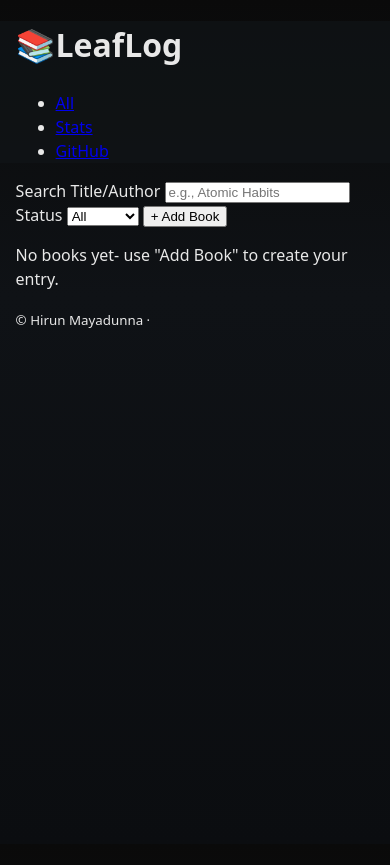
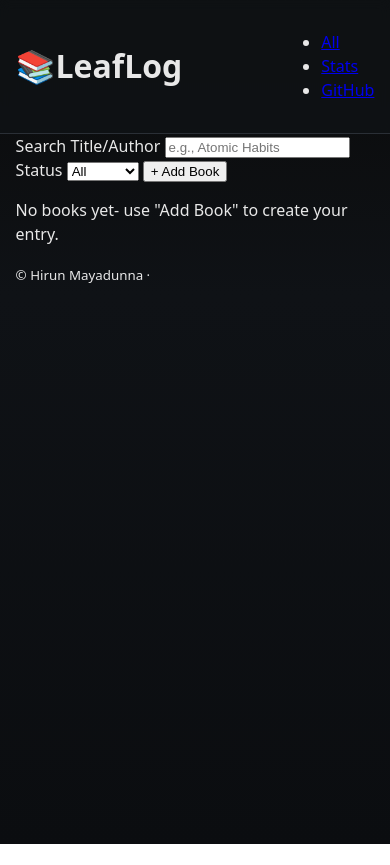
Before and after one commit to hirunmayadunna/leaflog, a plain HTML site: page index.html in a window 390 px wide. After the commit the page ends 844 px from the top, so only its background shows below. Drawn offline with Linux system fonts and the light colour scheme.

Commit message:
Refactor site header styles for improved layout and responsiveness

```diff
--- a/styles.css
+++ b/styles.css
@@ -68,5 +68,22 @@ body {
 
 .site-header{
     background: rgba(17,20,24,.7);
-    background-filter: blur(6px) ;
+    backdrop-filter: blur(6px);
+    border-bottom:1px solid var(--border);
+    position: sticky;
+    top: 0;
+    z-index: 10;
 }
+.header_inner{
+    display:flex;
+    align-items: center;
+    justify-content:space-between;
+    padding: .9rem 0;
+}
+.site_title{
+    font-size: 1.25rem;
+    margin: 0;
+    display: flex;
+    gap: 0.5rem;
+    align-items: center;
+}
```
